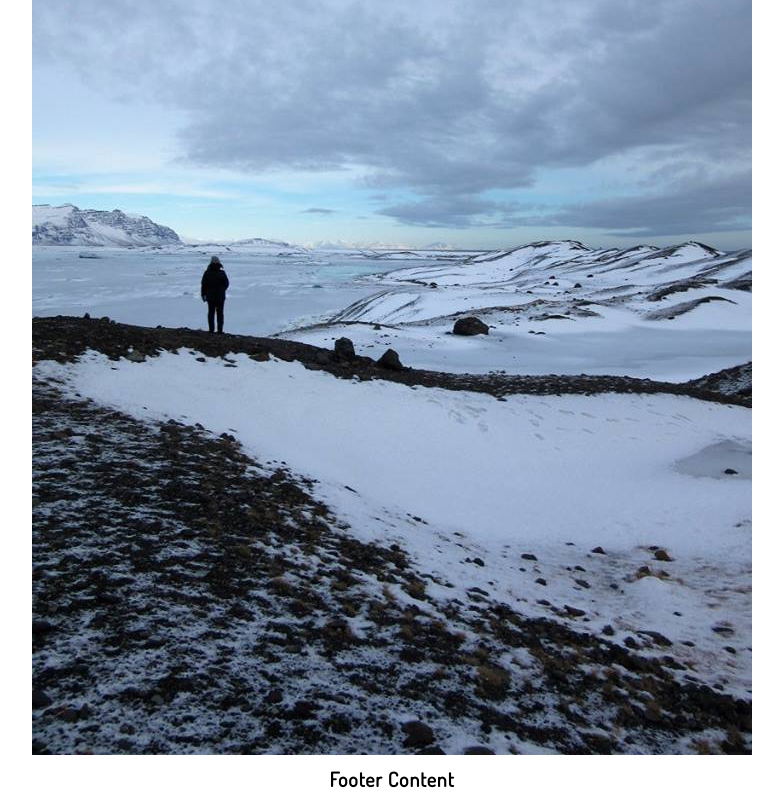
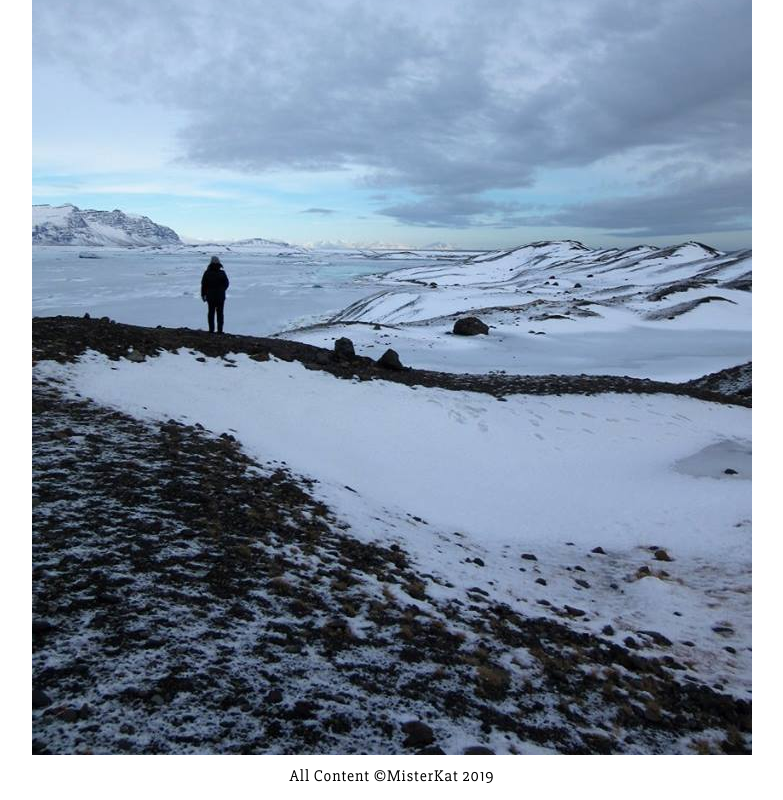
Before and after one commit to stevencharleshuang/misterkat, a React (Create React App) app in the folder client/: page / in a window 1280 px wide. Shown: the part 504-1304 px from the top of the page, without its empty margins (248-1031 px from the left). Built offline with nearby package versions, Linux system fonts and the light colour scheme.

Commit message:
added components for blog sub sections

```diff
--- a/client/src/App.css
+++ b/client/src/App.css
@@ -307,6 +307,8 @@ h3,
 .App footer {
   background: white;
   bottom: 0;
+  display: flex;
+  justify-content: space-evenly;
   height: auto;
   margin: 0;
   padding: 0.5rem;
@@ -317,3 +319,7 @@ h3,
 .App footer h1 {
   display: inline;
 }
+
+.App footer span {
+  font-size: 1rem;
+}
--- a/client/src/components/Blogs.jsx
+++ b/client/src/components/Blogs.jsx
@@ -2,7 +2,7 @@ import React from 'react';
 import Blog from './Blog';
 import BlogsList from './BlogsList';
 
-export default class Recipes extends React.Component {
+export default class Blogs extends React.Component {
   constructor(props) {
     super(props);
     this.state = {
--- a/client/src/components/Footer.jsx
+++ b/client/src/components/Footer.jsx
@@ -3,7 +3,7 @@ import React from 'react';
 export default function Footer() {
   return(
     <footer>
-      <h1>Footer Content</h1>
+      <span>All Content &copy;MisterKat 2019</span>
     </footer>
   );
 }
```
Also changed, not shown: client/src/App.js (+6 -12 lines), client/src/components/EastCoast.jsx (added, +16 -0 lines), client/src/components/International.jsx (added, +16 -0 lines), client/src/components/Local.jsx (added, +16 -0 lines), client/src/components/USA.jsx (added, +16 -0 lines).
